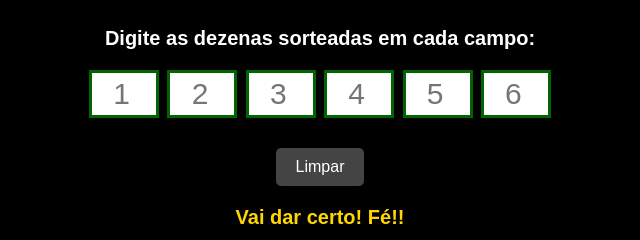
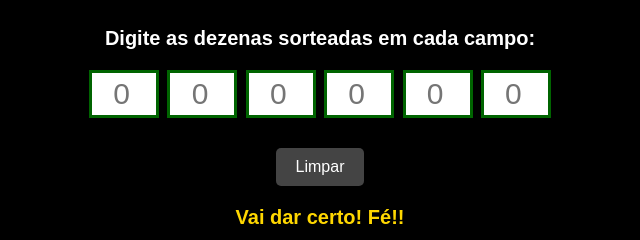
Before and after one commit to BrunnoML/conferesorte, a plain HTML site: page index.html in a window 1280 px wide. Shown: the part 150-390 px from the top of the page, 320-960 px from the left. Drawn offline with Linux system fonts and the light colour scheme.

Commit message:
atualizado o placeholder para 0

```diff
--- a/index.html
+++ b/index.html
@@ -10,12 +10,12 @@
     <h1>Conferindo a Sorte</h1>
     <h2>Digite as dezenas sorteadas em cada campo:</h2>
     <div class="input-container">
-      <input type="number" id="number1" placeholder="1">
-      <input type="number" id="number2" placeholder="2">
-      <input type="number" id="number3" placeholder="3">
-      <input type="number" id="number4" placeholder="4">
-      <input type="number" id="number5" placeholder="5">
-      <input type="number" id="number6" placeholder="6">
+      <input type="number" id="number1" placeholder="0">
+      <input type="number" id="number2" placeholder="0">
+      <input type="number" id="number3" placeholder="0">
+      <input type="number" id="number4" placeholder="0">
+      <input type="number" id="number5" placeholder="0">
+      <input type="number" id="number6" placeholder="0">
     </div>
     <button id="clear-button">Limpar</button>
     <div id="result-message">Vai dar certo! Fé!!</div>
```
